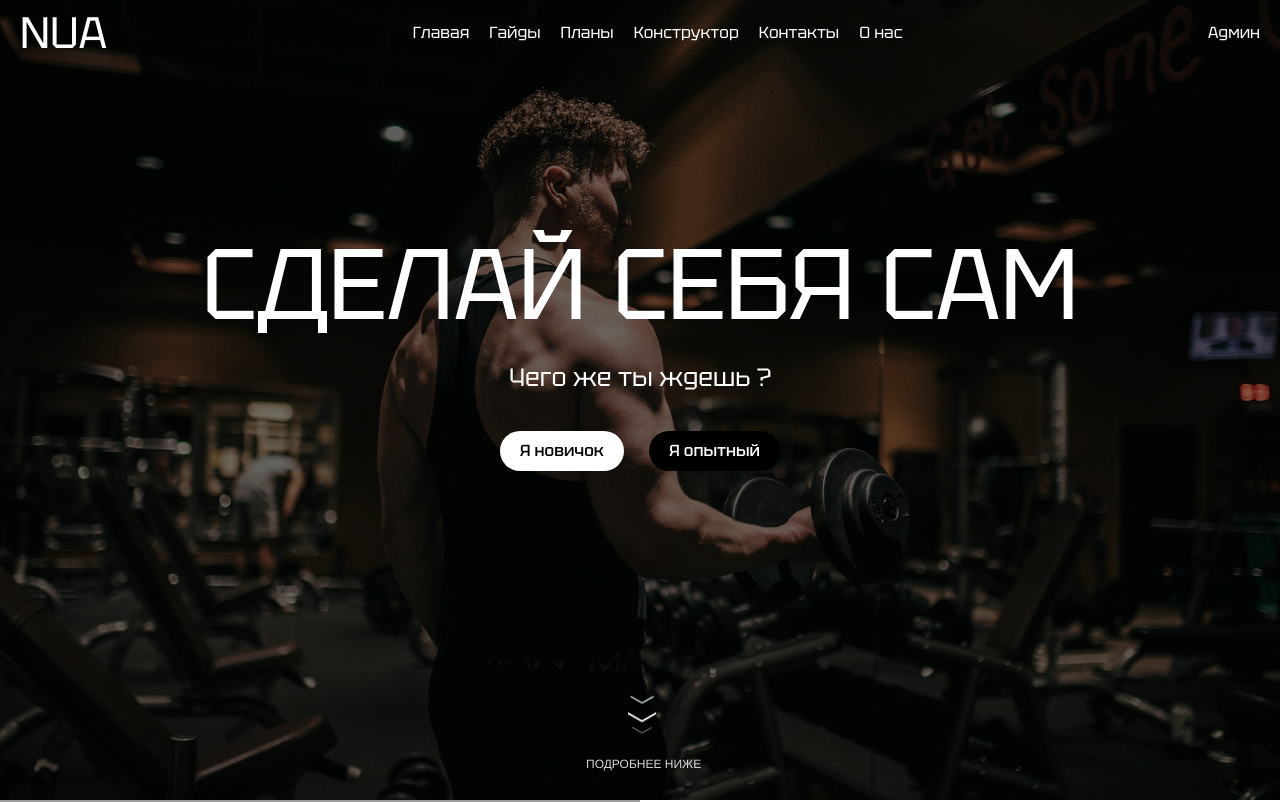
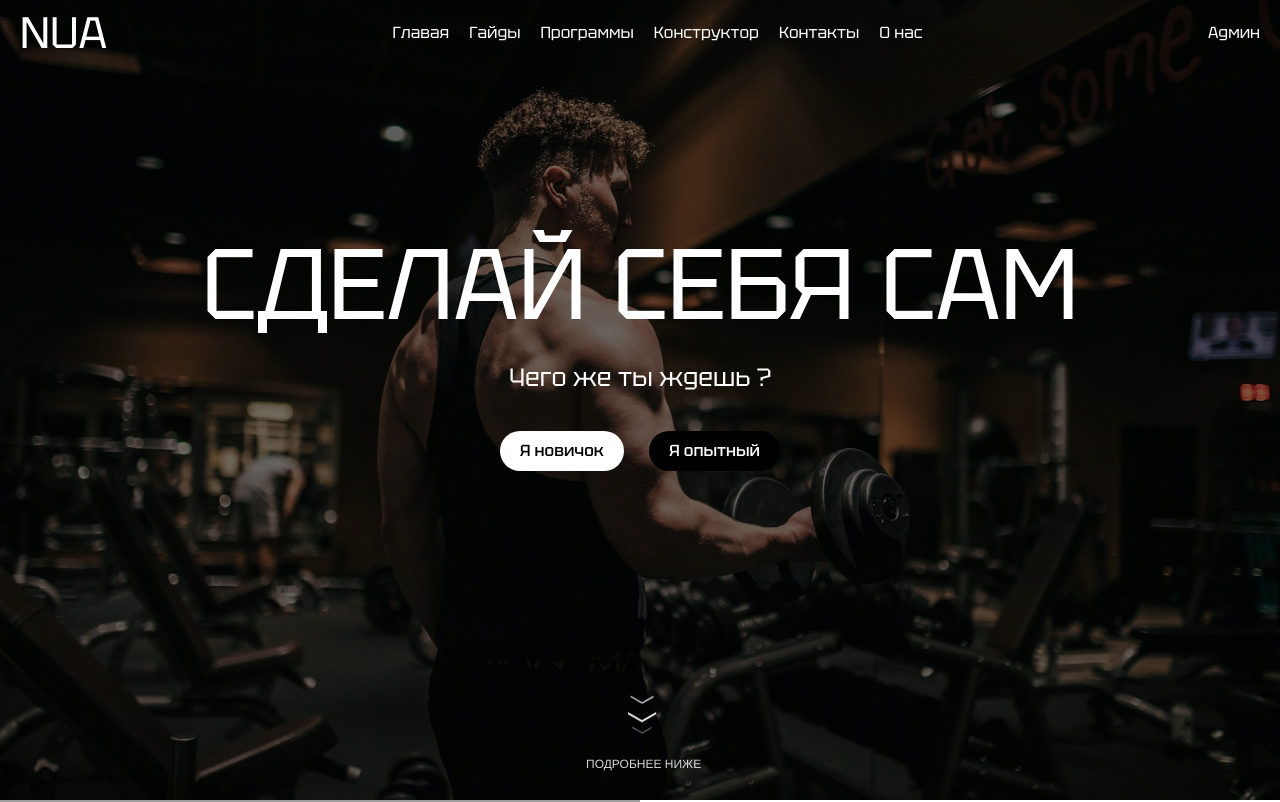
Before and after one commit to mamedbekovruslan/nua, a React (Vite) app: page / in a window 1280 px wide. Shown: the top 802 px of the page. Built offline with nearby package versions, Linux system fonts and the light colour scheme; grey boxes are pictures that could not be loaded.

Commit message:
Поправить нейминг

```diff
--- a/src/pages/Layout/Layout.tsx
+++ b/src/pages/Layout/Layout.tsx
@@ -23,7 +23,7 @@ export const Root = () => {
             Гайды
           </Link>
           <Link className={styles.link} to="/">
-            Планы
+            Программы
           </Link>
           <Link className={styles.link} to="/constructor">
             Конструктор
```
